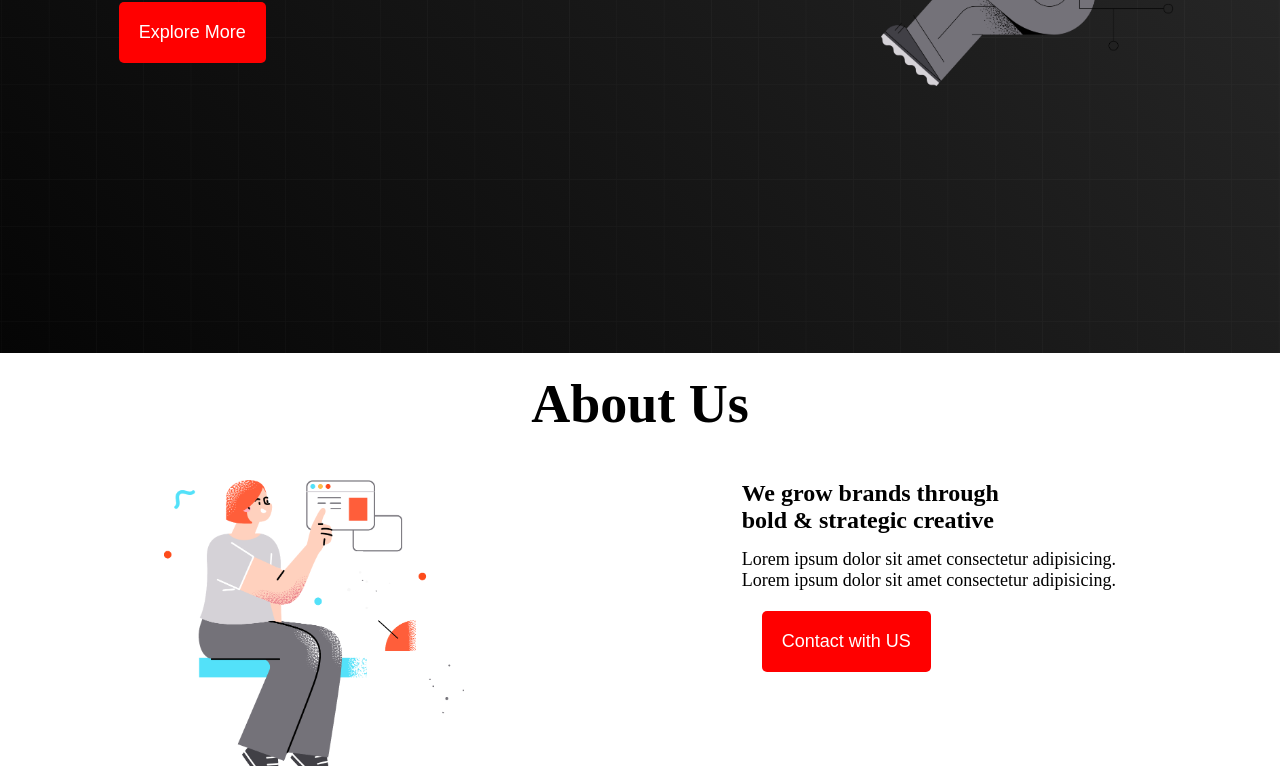
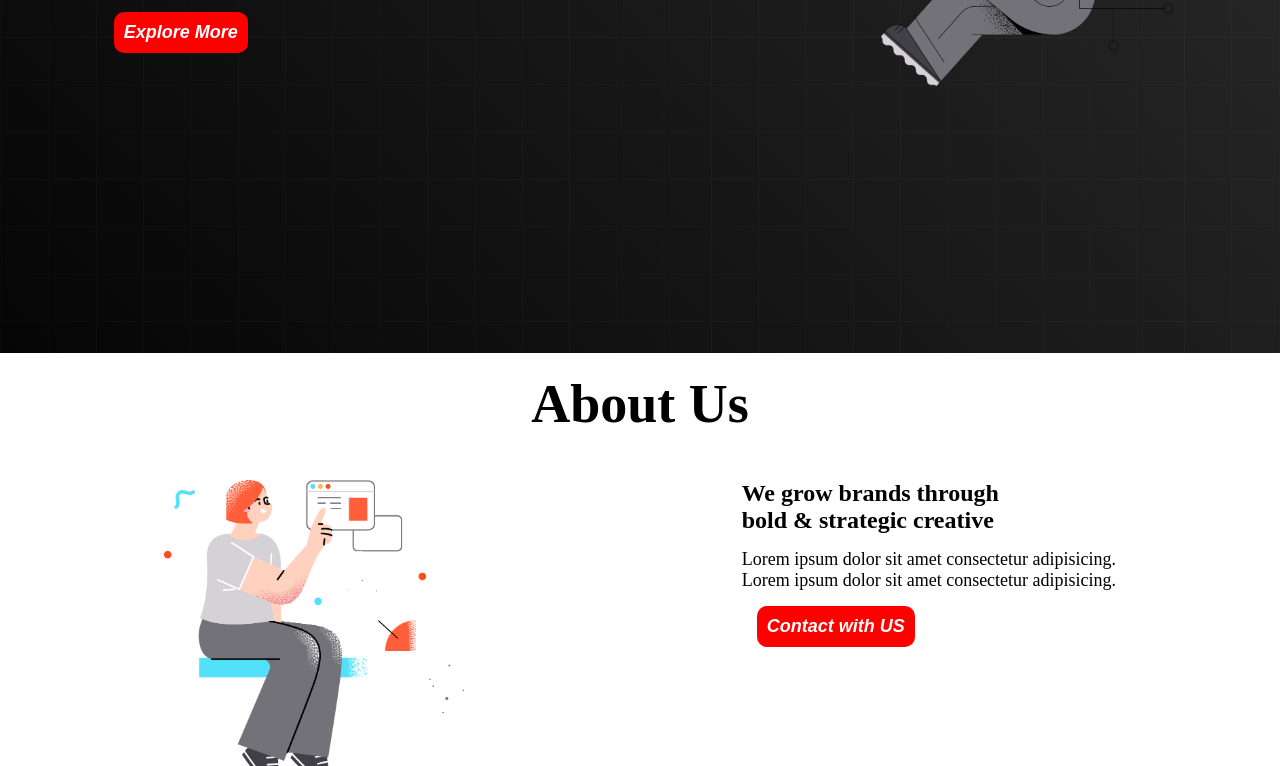
Before and after one commit to Shamimuddowa/4th-Conceptual-project, a plain HTML site: page index.html in a window 1280 px wide. Shown: the part 511-1277 px from the top of the page. Drawn offline with Linux system fonts and the light colour scheme.

Commit message:
added some .btn section css

```diff
--- a/style.css
+++ b/style.css
@@ -46,13 +46,15 @@
 }
 .btn{
     background-color: red;
-    margin: 20px;
-    padding: 20px;
+    margin: 15px;
+    padding: 10px;
     color: white;
     font-size: 18px;
-    border-radius: 5px;
+    border-radius: 10px;
     border: none;
     outline: none;
+    font-weight: bold;
+    font-style: italic;
 }
 .aboutussection{
     display: flex;
```
